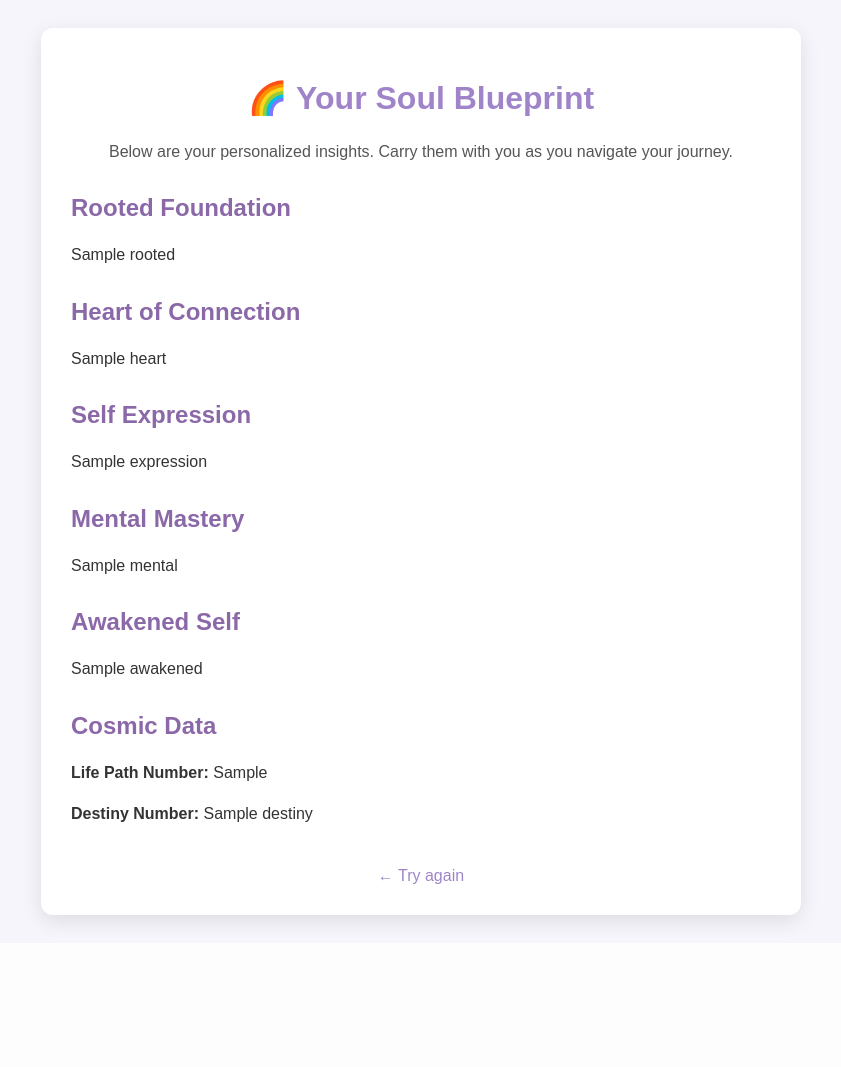
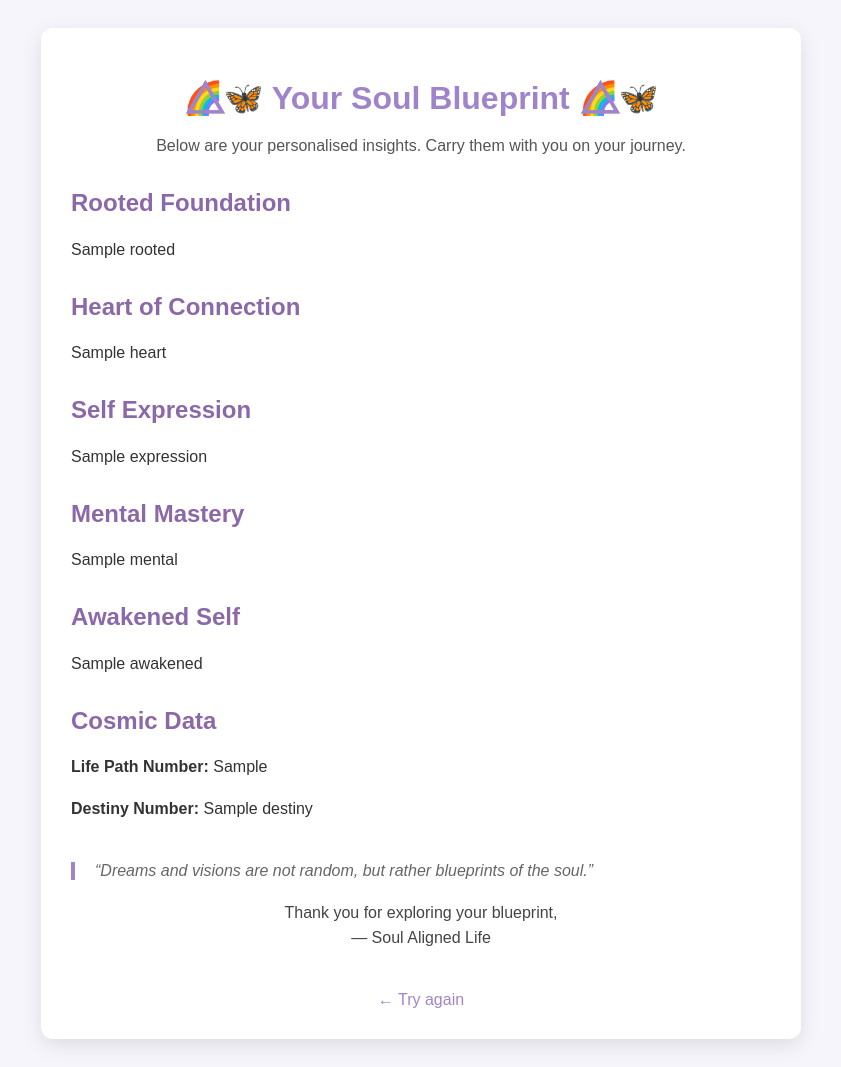
Before and after one commit to Starzinthenight/Soulaligned, a Flask app: template templates/results.html in a window 1280 px wide. Shown: the whole page, without its empty margins (219-1060 px from the left). Before the commit the page ends 930 px from the top, so only its background shows below. Run offline with Flask 3, Linux system fonts and the light colour scheme; the template is opened without the code that fills it: most values are stand-ins (such as "Sample title", 1, 10 or a date in 2020).

```diff
--- a/templates/results.html
+++ b/templates/results.html
@@ -5,19 +5,27 @@
   <title>Your Soul Blueprint</title>
   <style>
     body { font-family: Poppins, sans-serif; background: #f7f5fc; padding: 20px; }
-    .container { max-width: 700px; margin: auto; background: #fff; padding: 30px; border-radius: 12px; box-shadow: 0 6px 20px rgba(0,0,0,0.1); }
-    h1 { color: #a084ca; text-align: center; }
+    .container {
+      max-width: 700px; margin: auto; background: #fff;
+      padding: 30px; border-radius: 12px; box-shadow: 0 6px 20px rgba(0,0,0,0.1);
+    }
+    h1 { color: #a084ca; text-align: center; margin-bottom:10px; }
     p.intro { text-align: center; color: #555; margin-bottom: 30px; }
     h2 { color: #8b68a8; margin-top: 30px; }
     p { line-height: 1.6; color: #333; }
+    blockquote {
+      margin: 40px 0 10px; padding-left: 20px; border-left: 4px solid #a084ca;
+      font-style: italic; color: #666;
+    }
+    p.signature { text-align: center; margin-top: 20px; color: #444; }
     a { display: block; text-align: center; margin-top: 40px; color: #a084ca; text-decoration: none; }
     a:hover { text-decoration: underline; }
   </style>
 </head>
 <body>
   <div class="container">
-    <h1>🌈 Your Soul Blueprint</h1>
-    <p class="intro">Below are your personalized insights. Carry them with you as you navigate your journey.</p>
+    <h1>🌈⃤🦋 Your Soul Blueprint 🌈⃤🦋</h1>
+    <p class="intro">Below are your personalised insights. Carry them with you on your journey.</p>
 
     <h2>Rooted Foundation</h2>
     <p>{{ rooted }}</p>
@@ -38,6 +46,9 @@
     <p><strong>Life Path Number:</strong> {{ life_path }}</p>
     <p><strong>Destiny Number:</strong> {{ destiny }}</p>
 
+    <blockquote>“Dreams and visions are not random, but rather blueprints of the soul.”</blockquote>
+    <p class="signature">Thank you for exploring your blueprint,<br/>— Soul Aligned Life</p>
+
     <a href="https://www.soulaligned.life/soul-blueprint-form">← Try again</a>
   </div>
 </body>
```
